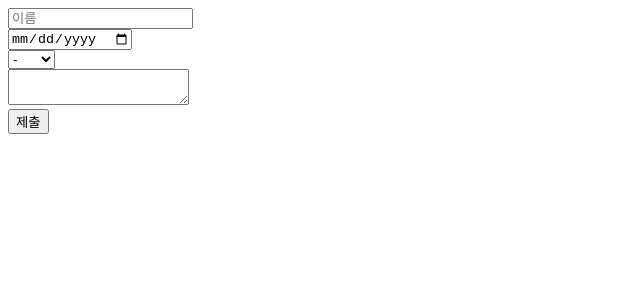
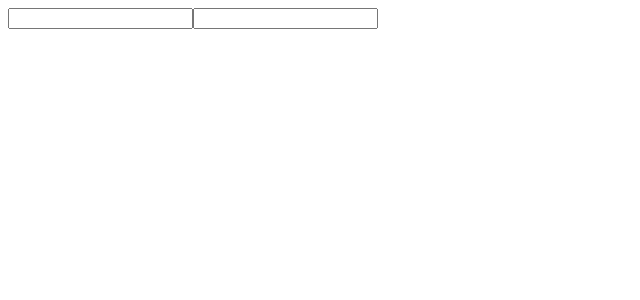
Before and after one commit to wkddnjswl7/React_Study, a React (Vite) app in the folder onebite-react/section05/: page / in a window 1280 px wide. Shown: the top 300 px of the page, without its empty margins (0-640 px from the left). Built offline with nearby package versions, Linux system fonts and the light colour scheme.

Commit message:
2025/01/05 React Hooks 에 대해서 공부하기 성공 ~ (#15)

```diff
--- a/onebite-react/section05/src/App.jsx
+++ b/onebite-react/section05/src/App.jsx
@@ -1,11 +1,12 @@
 import "./App.css";
 import Register from "./components/Register";
+import HookExam from "./components/HookExcam";
 
 
 function App() {
   return (
     <>
-      <Register/>
+      <HookExam />
     </>
   );
 }
--- /dev/null
+++ b/onebite-react/section05/src/components/HookExcam.jsx
@@ -0,0 +1,15 @@
+import useInput from "../hooks/useInput";
+
+const HookExam = () => {
+    const [input, onChange] = useInput();
+    const [input2, onChange2] = useInput();
+
+    return (
+        <div>
+            <input value={input} onChange={onChange}/>
+            <input value={input2} onChange={onChange2}/>
+        </div>
+    );
+};
+
+export default HookExam;
--- /dev/null
+++ b/onebite-react/section05/src/hooks/useInput.jsx
@@ -0,0 +1,13 @@
+import { useState } from "react";
+
+function useInput() {
+    const [input, setInput] = useState("");
+
+    const onChange = (e) => {
+        setInput(e.target.value);
+    }
+
+    return [input, onChange];
+}
+
+export default useInput;
```
